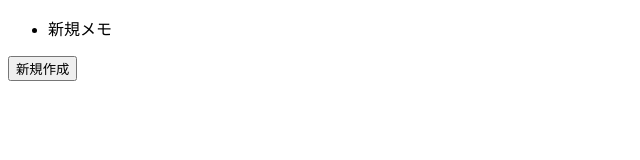
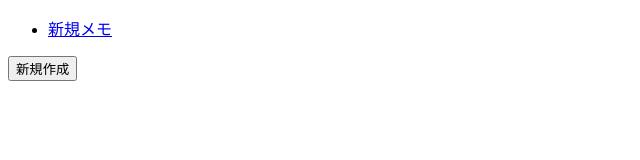
Before and after one commit to djkazunoko/vue-memoapp, a Vue app in the folder app/: page / in a window 1280 px wide. Both pictures are taken after a click on the button "新規作成". Shown: the top 160 px of the page, without its empty margins (0-640 px from the left). Built offline with nearby package versions, Linux system fonts and the light colour scheme.

Commit message:
メモのタイトルをクリックしてメモの編集フォームを表示

```diff
--- a/app/src/App.vue
+++ b/app/src/App.vue
@@ -4,22 +4,35 @@ import { ref } from "vue";
 let id = 0;
 
 const memos = ref([]);
+const editingMemo = ref();
 
 function addMemo() {
   const memo = { id: id++, content: "新規メモ" };
   memos.value.push(memo);
+}
+
+function editMemo(memo) {
+  editingMemo.value = memo;
 }
 </script>
 
 <template>
   <ul>
     <li v-for="memo in memos" :key="memo.id">
-      {{ memo.content }}
+      <a @click.prevent="editMemo(memo)" href="#">{{ memo.content }}</a>
     </li>
   </ul>
   <form @submit.prevent="addMemo">
     <button>新規作成</button>
   </form>
+  <div v-if="editingMemo">
+    <div>
+      <textarea v-model="editingMemo.content"></textarea>
+    </div>
+    <div>
+      <button>編集</button>
+    </div>
+  </div>
 </template>
 
 <style scoped></style>
```
